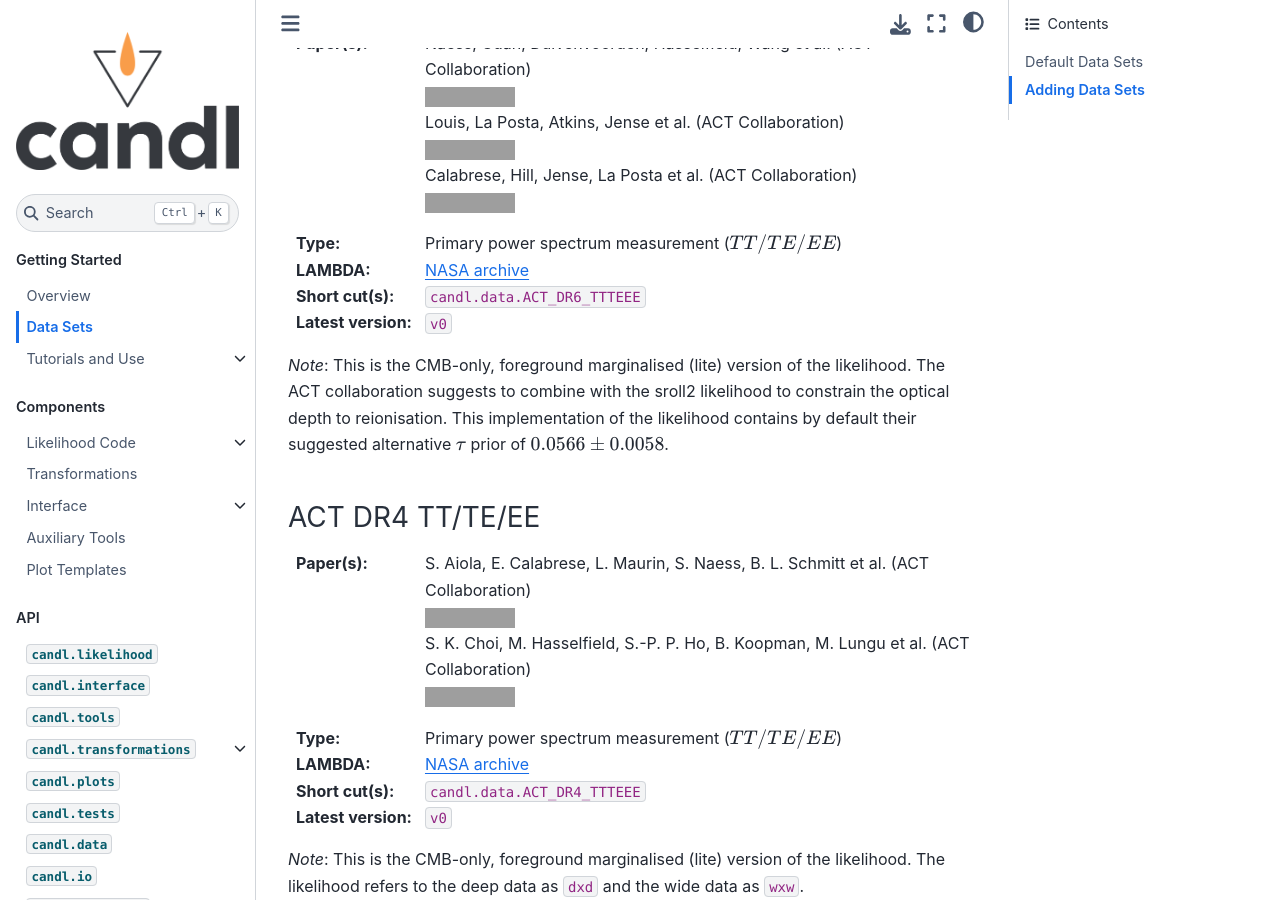
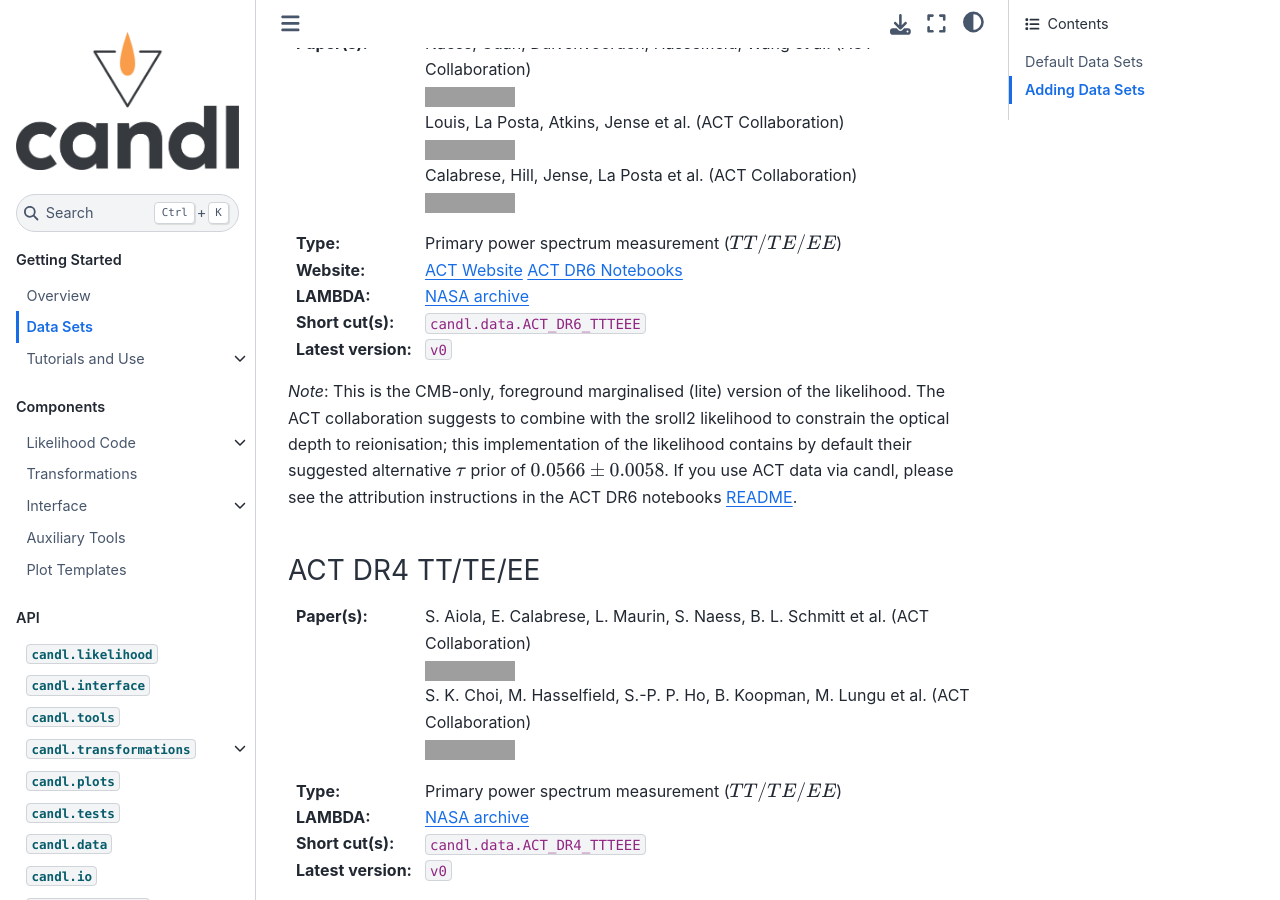
Before and after one commit to Lbalkenhol/candl, a Sphinx documentation site: the page built from docs/data/data_overview.rst, in a window 1280 px wide and 900 px high, scrolled down 1648 px, cut to the strip 0-900 px from the top of the window. Built offline with Sphinx 7.4.7 and the Sphinx Book theme 1.1.4, drawn with Linux system fonts in a browser that asks for light colours; grey boxes are pictures that could not be loaded.

Commit message:
Link to ACTDR6 notebooks

```diff
--- a/docs/data/data_overview.rst
+++ b/docs/data/data_overview.rst
@@ -74,28 +74,32 @@ Use ``candl.data.SPT3G_2018_Lens`` with ``variant = 'lens_only'`` or ``candl.dat
 ACT DR6 TT/TE/EE
 ^^^^^^^^^^^^^^^^^^^^^^^^^^^^^^^^^^^^^^^^^^^^^^^^^
 
-.. |actdr4ttteee_naess| image:: https://img.shields.io/badge/arXiv-2503.14451-b31b1b.svg
+.. |actdr6ttteee_naess| image:: https://img.shields.io/badge/arXiv-2503.14451-b31b1b.svg
    :target: https://arxiv.org/abs/2503.14451
 
-.. |actdr4ttteee_louis| image:: https://img.shields.io/badge/arXiv-2503.14452-b31b1b.svg
+.. |actdr6ttteee_louis| image:: https://img.shields.io/badge/arXiv-2503.14452-b31b1b.svg
    :target: https://arxiv.org/abs/2503.14452
 
-.. |actdr4ttteee_calabrese| image:: https://img.shields.io/badge/arXiv-2503.14454-b31b1b.svg
+.. |actdr6ttteee_calabrese| image:: https://img.shields.io/badge/arXiv-2503.14454-b31b1b.svg
    :target: https://arxiv.org/abs/2503.14454
 
 :Paper(s):
    | Naess, Guan, Duivenvoorden, Hasselfield, Wang et al. (ACT Collaboration)
-   | |actdr4ttteee_naess|
+   | |actdr6ttteee_naess|
    | Louis, La Posta, Atkins, Jense et al. (ACT Collaboration)
-   | |actdr4ttteee_louis|
+   | |actdr6ttteee_louis|
    | Calabrese, Hill, Jense, La Posta et al. (ACT Collaboration)
-   | |actdr4ttteee_calabrese|
+   | |actdr6ttteee_calabrese|
 
 :Type:
    Primary power spectrum measurement (:math:`TT/TE/EE`)
 
+:Website:
+   `ACT Website <https://act.princeton.edu/act-dr6-data-products>`__
+   `ACT DR6 Notebooks <https://github.com/ACTCollaboration/DR6_Notebooks/tree/main>`__
+
 :LAMBDA:
-   `NASA archive <https://lambda.gsfc.nasa.gov/product/act/act_dr4_likelihood_get.html>`__
+   `NASA archive <https://lambda.gsfc.nasa.gov/product/act/actadv_prod_table.html>`__
 
 :Short cut(s):
    ``candl.data.ACT_DR6_TTTEEE``
@@ -104,8 +108,9 @@ ACT DR6 TT/TE/EE
    ``v0``
 
 *Note*: This is the CMB-only, foreground marginalised (lite) version of the likelihood.
-The ACT collaboration suggests to combine with the sroll2 likelihood to constrain the optical depth to reionisation.
-This implementation of the likelihood contains by default their suggested alternative :math:`\tau` prior of :math:`0.0566 \pm 0.0058`.
+The ACT collaboration suggests to combine with the sroll2 likelihood to constrain the optical depth to reionisation; this implementation of the likelihood contains by default their suggested alternative :math:`\tau` prior of :math:`0.0566 \pm 0.0058`.
+If you use ACT data via candl, please see the attribution instructions in the ACT DR6 notebooks `README <https://github.com/ACTCollaboration/DR6_Notebooks/tree/main>`__.
+
 
 ACT DR4 TT/TE/EE
 ^^^^^^^^^^^^^^^^^^^^^^^^^^^^^^^^^^^^^^^^^^^^^^^^^
```
